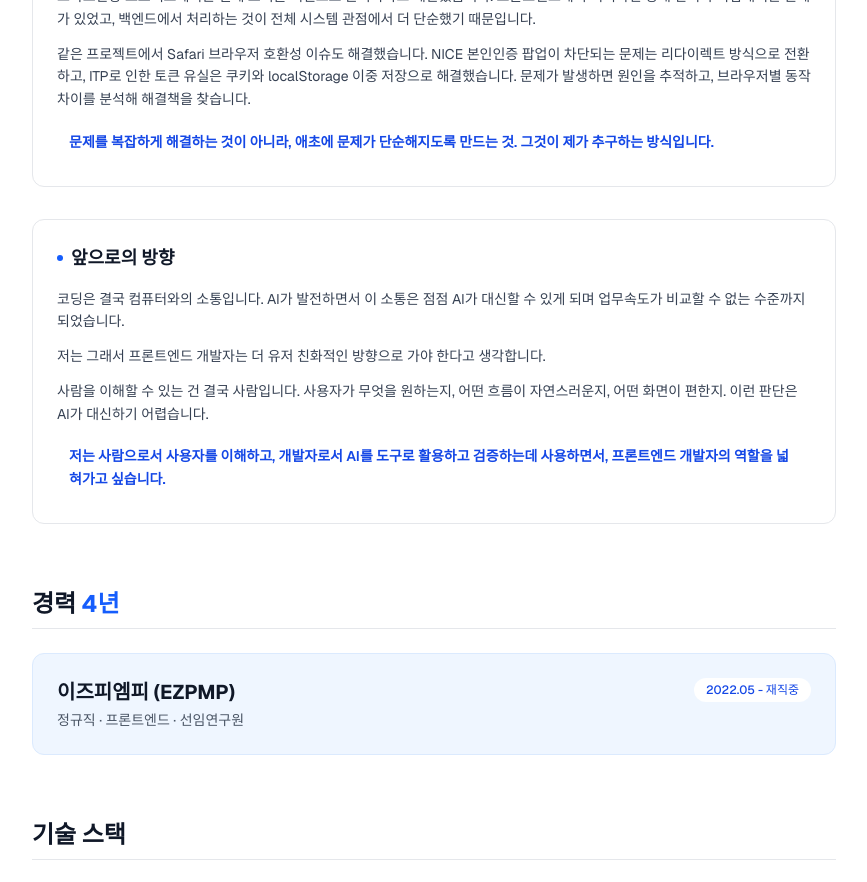
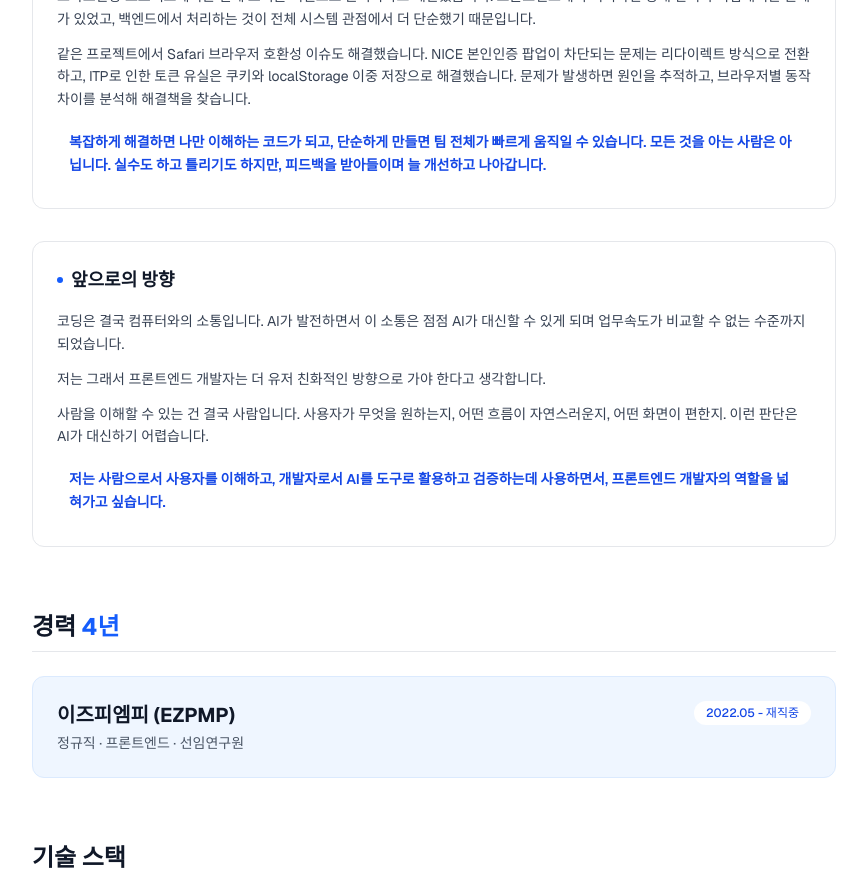
Before and after one commit to HeeJeShin/portfolio, a Next.js app: page / in a window 1280 px wide. Shown: the part 1440-2322 px from the top of the page, without its empty margins (396-1263 px from the left). Built offline with nearby package versions, Linux system fonts and the light colour scheme.

Commit message:
자기소개서 문구 개선
- "문제가 단순해지도록" → "복잡하게 해결하면 나만 이해하는 코드" 결과 중심으로 변경
- 피드백 수용 및 성장 마인드 추가

Co-Authored-By: Claude Opus 4.5 <noreply@anthropic.com>

```diff
--- a/app/_components/PersonalStatementSection.tsx
+++ b/app/_components/PersonalStatementSection.tsx
@@ -52,7 +52,7 @@ const sections = [
         text: "같은 프로젝트에서 Safari 브라우저 호환성 이슈도 해결했습니다. NICE 본인인증 팝업이 차단되는 문제는 리다이렉트 방식으로 전환하고, ITP로 인한 토큰 유실은 쿠키와 localStorage 이중 저장으로 해결했습니다. 문제가 발생하면 원인을 추적하고, 브라우저별 동작 차이를 분석해 해결책을 찾습니다.",
       },
       {
-        text: "문제를 복잡하게 해결하는 것이 아니라, 애초에 문제가 단순해지도록 만드는 것. 그것이 제가 추구하는 방식입니다.",
+        text: "복잡하게 해결하면 나만 이해하는 코드가 되고, 단순하게 만들면 팀 전체가 빠르게 움직일 수 있습니다. 모든 것을 아는 사람은 아닙니다. 실수도 하고 틀리기도 하지만, 피드백을 받아들이며 늘 개선하고 나아갑니다.",
         highlight: true,
       },
     ],
```
Also changed, not shown: 1 other file (tests, documents, lock files or other folders).
